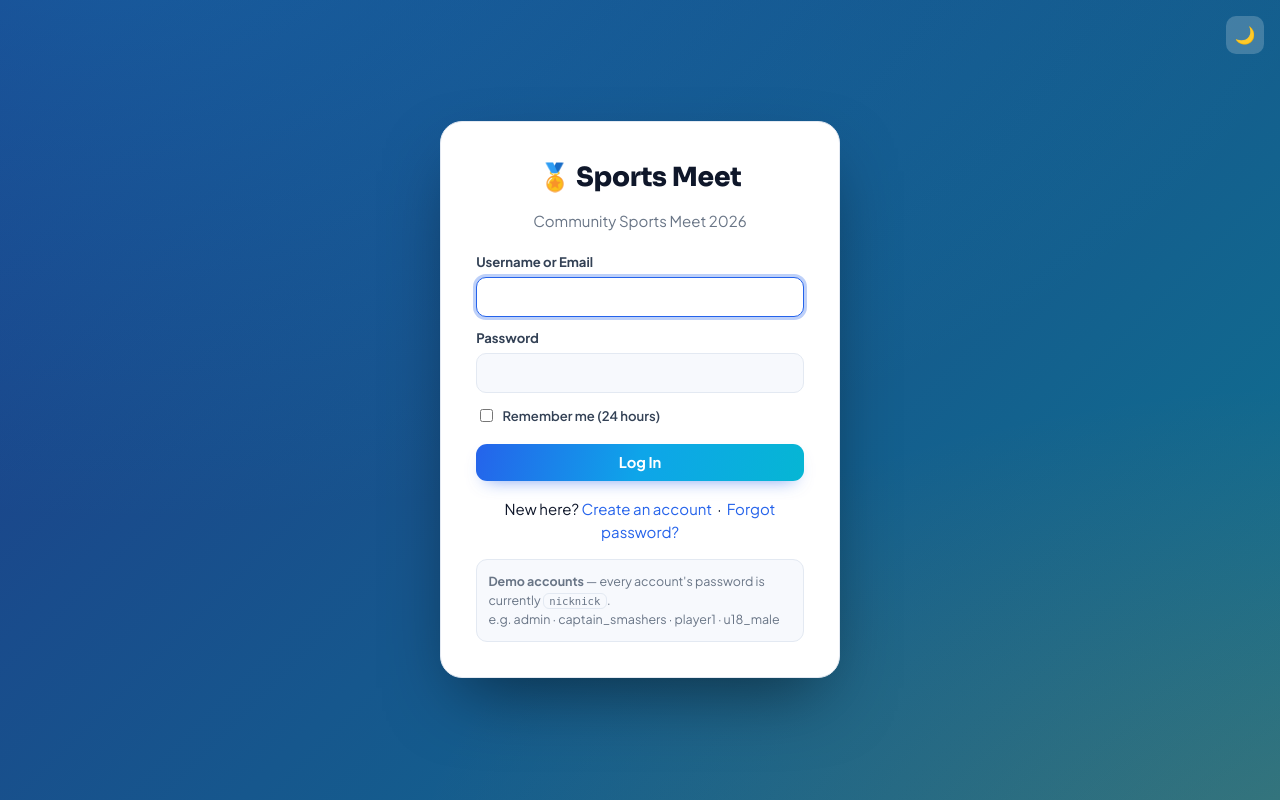
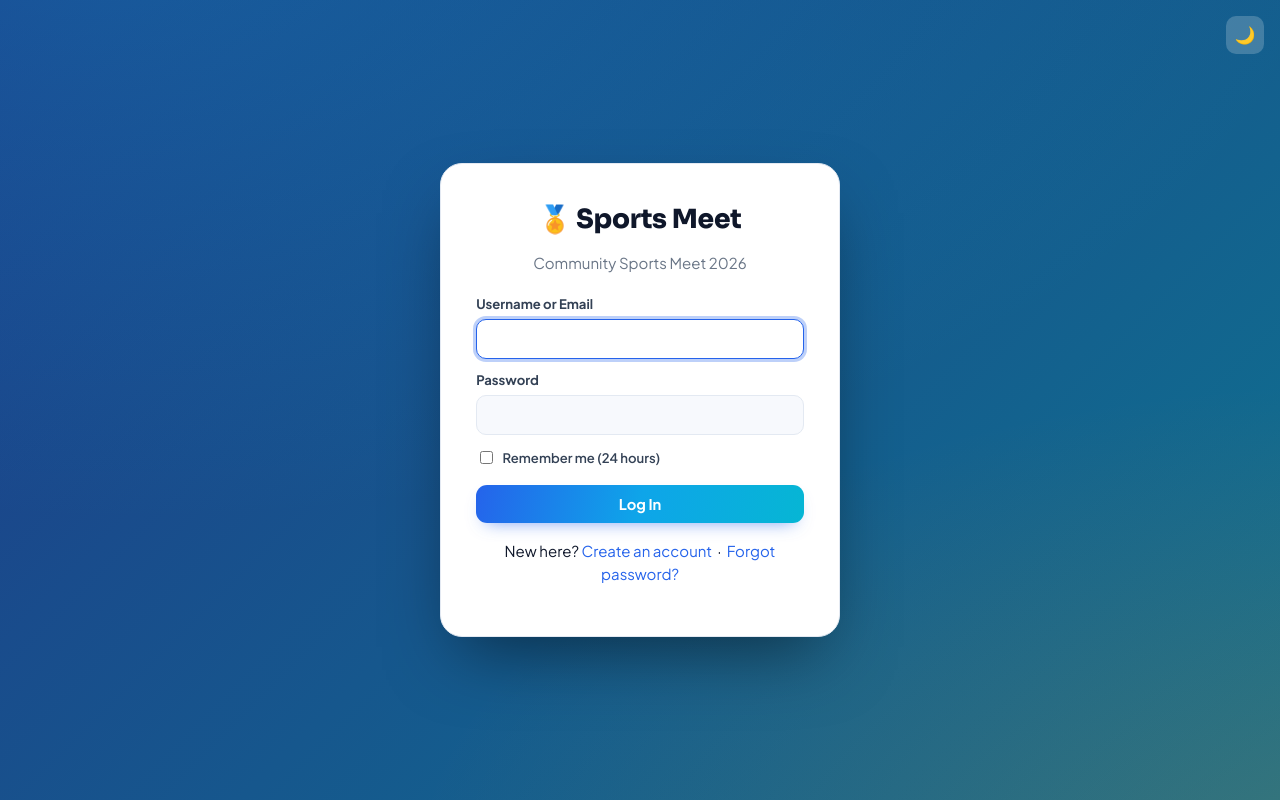
Before and after one commit to Akilan-Ramesh/sports, a Flask app: page /login in a window 1280 px wide. Run offline with Flask 3, Linux system fonts and the light colour scheme; parts of the project's set-up code (start-up, migrations or seed data) failed here and were passed over.

Commit message:
Remove demo-account credential hint from login page
The login page was displaying sample usernames and a shared demo
password directly to visitors; removing it so no credential info is
exposed to unauthenticated users.

Co-Authored-By: Claude Sonnet 5 <noreply@anthropic.com>

```diff
--- a/app.py
+++ b/app.py
@@ -632,7 +632,6 @@ def service_worker():
 def login():
     if current_user():
         return redirect(url_for("dashboard"))
-    has_demo_accounts = db.count("sports_users", "sample=1") > 0
     if request.method == "POST":
         username = (request.form.get("username") or "").strip().lower()
         password = request.form.get("password") or ""
@@ -641,7 +640,7 @@ def login():
         _login_failures[username] = fails
         if len(fails) >= MAX_FAILURES:
             flash("Too many failed attempts. Try again in a few minutes.", "danger")
-            return render_template("login.html", has_demo_accounts=has_demo_accounts)
+            return render_template("login.html")
         user = db.query_one("SELECT * FROM sports_users WHERE lower(username)=? OR lower(email)=?",
                             (username, username))
         if user and not user["disabled"] and security.verify_password(password, user["password"]):
@@ -662,7 +661,7 @@ def login():
             return redirect(url_for("dashboard"))
         _login_failures.setdefault(username, []).append(time.time())
         flash("Invalid username or password.", "danger")
-    return render_template("login.html", has_demo_accounts=has_demo_accounts)
+    return render_template("login.html")
 
 
 @app.route("/register", methods=["GET", "POST"])
--- a/static/style.css
+++ b/static/style.css
@@ -316,8 +316,6 @@ input.dirty,select.dirty,textarea.dirty{border-color:var(--warn);box-shadow:0 0
   box-shadow:0 30px 70px -20px rgba(0,0,0,.5);border:1px solid var(--line);animation:pop .4s ease}
 .auth-card h1{text-align:center;margin-bottom:.2rem}
 .auth-sub{text-align:center;color:var(--muted);margin-bottom:1.2rem}
-.cred-hint{margin-top:1rem;font-size:.78rem;color:var(--muted);background:var(--card-2);
-  padding:.7rem;border-radius:11px;border:1px solid var(--line)}
 
 /* ---- Password rules ---- */
 .pw-rules{list-style:none;padding:0;margin:.5rem 0;font-size:.85rem}
--- a/templates/login.html
+++ b/templates/login.html
@@ -24,13 +24,6 @@
       New here? <a href="{{ url_for('register') }}">Create an account</a>
       &nbsp;·&nbsp; <a href="{{ url_for('forgot_password') }}">Forgot password?</a>
     </p>
-    {% if has_demo_accounts %}
-    <div class="cred-hint">
-      <strong>Demo accounts</strong> — every account's password is currently
-      <code>nicknick</code>.<br>
-      e.g. admin · captain_smashers · player1 · u18_male
-    </div>
-    {% endif %}
   </div>
 </div>
 {% endblock %}
```
